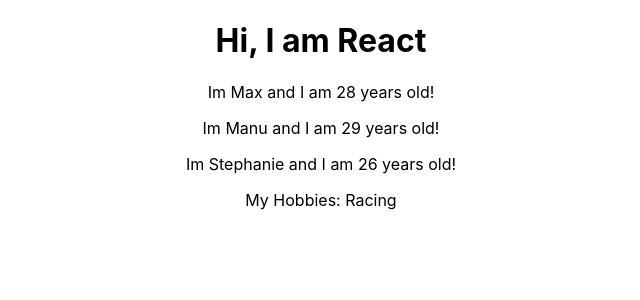
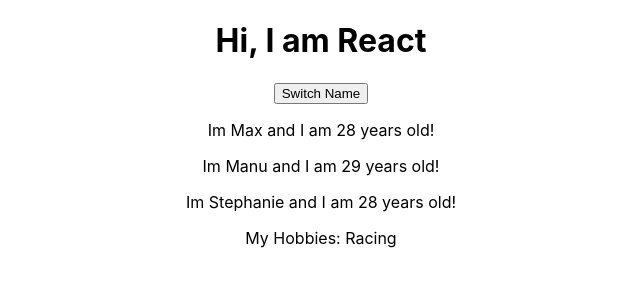
Before and after one commit to LuamLeite/react_studies, a React (Create React App) app in the folder first-app/: page / in a window 1280 px wide. Shown: the top 300 px of the page, without its empty margins (319-959 px from the left). Built offline with nearby package versions, Linux system fonts and the light colour scheme.

Commit message:
Props & Sate + Handling events with methods

```diff
--- a/first-app/src/App.js
+++ b/first-app/src/App.js
@@ -3,12 +3,29 @@
 import Person from './Person/Person';
 
 function App() {
+  //Only use state to manage internal component data, you don't want to use globally and not much
+  React.state = {
+    persons: [
+      { name: 'Max', age: 28},
+      { name: 'Manu', age: 29},
+      { name: 'Stephanie', age: 26}
+    ],
+    switchNameHandler: () => {
+      console.log('Was clicked!');
+    }
+  }
+
+  //good pratice to name as Handler
+  //We don't add parenthesis to the onClick, because if we do, the function will be instantly executed as the dom loads.
+  //We just want to be executed when clicked
+
   return (
     <div className="App">
     <h1> Hi, I am React</h1>
-    <Person name="Max" age="28"/>
-    <Person name="Manu" age ="29"/>
-    <Person name="Stephanie" age="26"> My Hobbies: Racing </Person>
+    <button onClick={React.state.switchNameHandler}> Switch Name </button>
+    <Person name={React.state.persons[0].name} age={React.state.persons[0].age}/>
+    <Person name={React.state.persons[1].name} age ={React.state.persons[1].age}/>
+    <Person name={React.state.persons[2].name} age={React.state.persons[0].age}> My Hobbies: Racing </Person>
     </div>
   );
 }
--- a/first-app/src/Person/Person.js
+++ b/first-app/src/Person/Person.js
@@ -1,13 +1,12 @@
 import React from 'react';
 
-const person = (props) => { //object with all the properties (attributes you added at the tag)
+const person = (props) => {
     return (
         <div>
             <p> Im {props.name} and I am {props.age} years old!</p>
             <p>{props.children}</p>
         </div>
     )
-    /*We are using simple text, but it could really be anything here, even other react objects as children*/
 }
 
 export default person;
```
Also changed, not shown: 2 other files (tests, documents, lock files or other folders).
